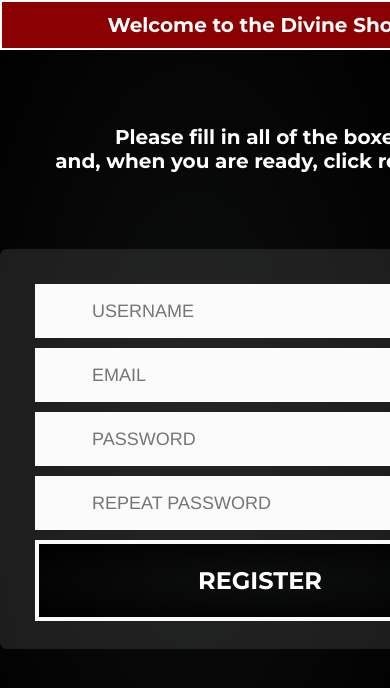
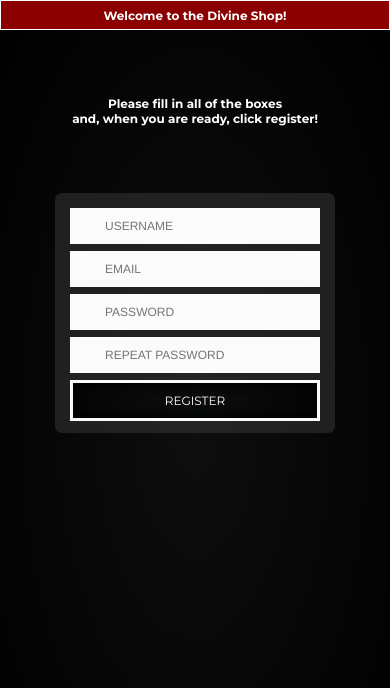
Before and after one commit to digitalprophets/dp-test, a Vue app in the folder client/: page /register in a window 390 px wide. Shown: the top 688 px of the page. Built offline with nearby package versions, Linux system fonts and the light colour scheme; a web font is replaced by a local one.

Commit message:
added some responsiveness to the register page

```diff
--- a/client/src/components/Register.vue
+++ b/client/src/components/Register.vue
@@ -119,7 +119,7 @@
     display: grid;
     width: 100%;
     height: 100%;
-    grid-template-rows: 25% auto;
+    grid-template-rows: 20% auto;
 }
 
 #message {
@@ -128,6 +128,7 @@
     align-self: center;
     justify-self: center;
     text-align: center;
+    font-size: 12px;
 }
 
 form {
@@ -212,4 +213,49 @@ form {
   }
 }
 
+@media all and (max-width: 600px) {
+    .register {
+        grid-template-rows: 30px auto;
+    }
+
+    .header {
+        padding:7px;
+        border: 1.2px solid white;
+        font-size: 1.2rem;
+    }
+
+    #message {
+        padding: 30px;
+        font-size: 6px;
+    }
+
+    form {
+        padding:15px;
+        width: 250px;
+        height: 210px;
+        border-radius: 7px;
+    }
+
+    .feedback-input {
+        font-weight:300;
+        font-size: 12px;
+        line-height: 18px;
+        padding: 8px 8px 8px 34px;
+        margin-bottom: 7px;
+        border: 1.8px solid rgba(0,0,0,0);
+    }
+
+    .feedback-input:focus {
+        border: 1.8px solid darkred;
+    }
+
+    .button {
+        border: #fbfbfb solid 3.2px;
+        font-size:12px;
+        padding-top:10px;
+        padding-bottom:10px;
+        font-weight:400;
+    }
+}
+
 </style>
```
